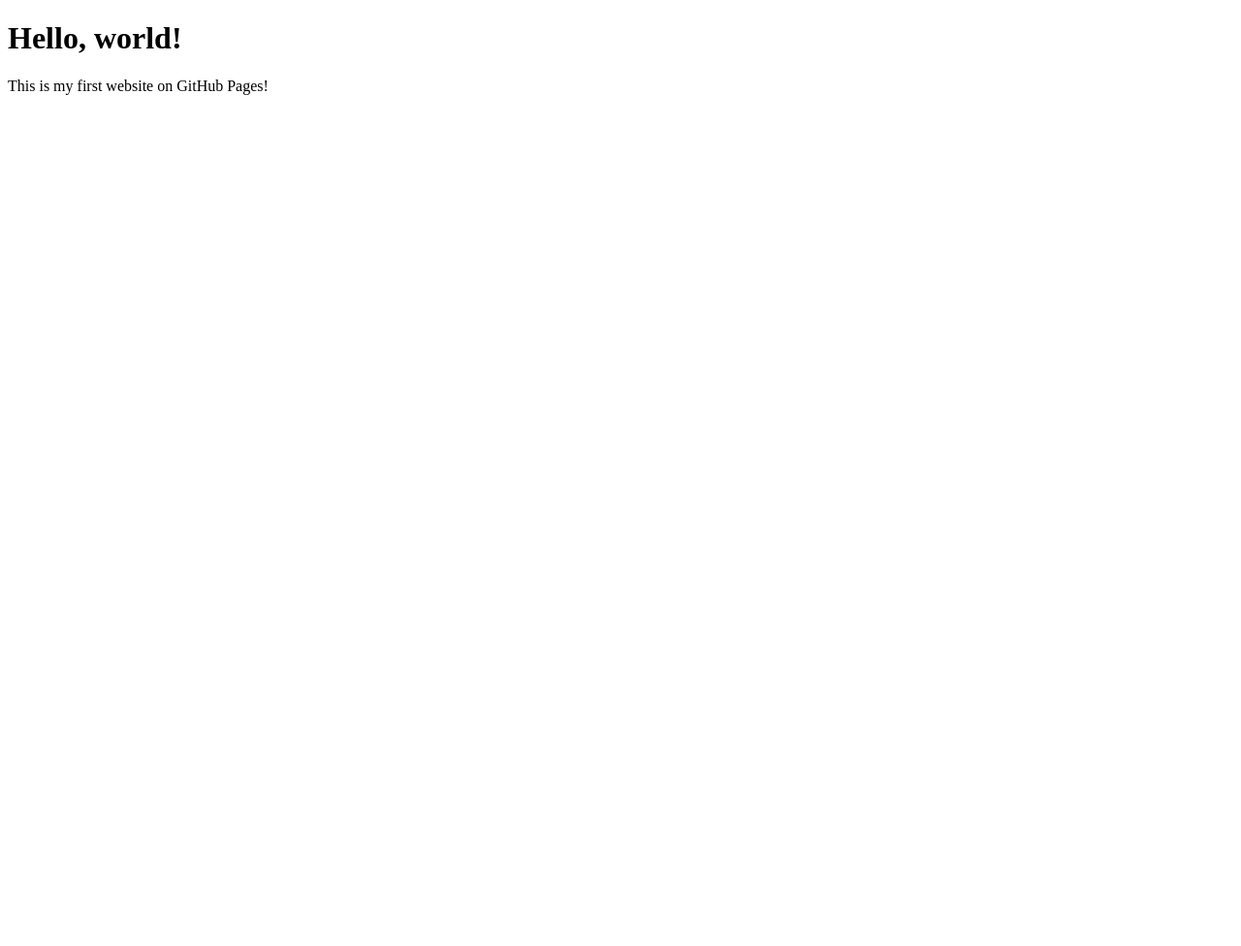
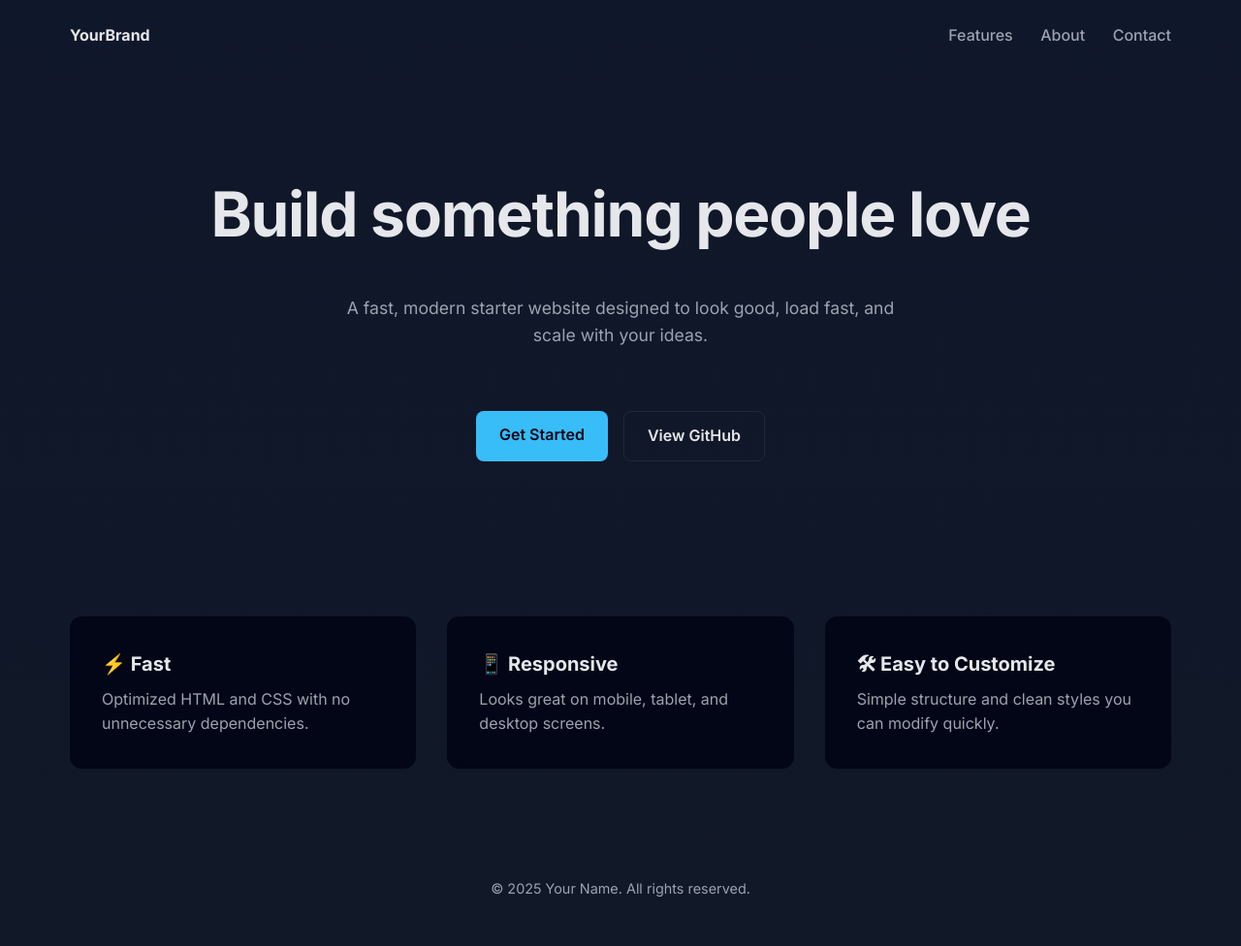
Before and after one commit to davethrow20/initial, a plain HTML site: page index.html in a window 1280 px wide. Shown: the whole page at 97% size. Before the commit the page ends 800 px from the top, so only its background shows below. Drawn offline with Linux system fonts and the light colour scheme.

Commit message:
Update index.html

```diff
--- a/index.html
+++ b/index.html
@@ -1,10 +1,199 @@
 <!DOCTYPE html>
-<html>
+<html lang="en">
 <head>
-    <title>My First Website</title>
+  <meta charset="UTF-8" />
+  <meta name="viewport" content="width=device-width, initial-scale=1" />
+
+  <title>Your Website Name</title>
+  <meta name="description" content="A modern website starter built with clean HTML and CSS." />
+  <meta name="author" content="Your Name" />
+
+  <!-- Favicon -->
+  <link rel="icon" href="/public/favicon.ico" />
+
+  <!-- Fonts -->
+  <link rel="preconnect" href="https://fonts.googleapis.com">
+  <link rel="preconnect" href="https://fonts.gstatic.com" crossorigin>
+  <link href="https://fonts.googleapis.com/css2?family=Inter:wght@400;500;600;700&display=swap" rel="stylesheet">
+
+  <style>
+    :root {
+      --bg: #0f172a;
+      --bg-light: #111827;
+      --text: #e5e7eb;
+      --muted: #9ca3af;
+      --primary: #38bdf8;
+      --card: #020617;
+    }
+
+    * {
+      box-sizing: border-box;
+      margin: 0;
+      padding: 0;
+    }
+
+    body {
+      font-family: Inter, system-ui, sans-serif;
+      background: linear-gradient(180deg, var(--bg), var(--bg-light));
+      color: var(--text);
+      line-height: 1.6;
+    }
+
+    a {
+      color: inherit;
+      text-decoration: none;
+    }
+
+    header {
+      padding: 1.5rem 2rem;
+      display: flex;
+      justify-content: space-between;
+      align-items: center;
+      max-width: 1200px;
+      margin: auto;
+    }
+
+    header nav a {
+      margin-left: 1.5rem;
+      color: var(--muted);
+      font-weight: 500;
+    }
+
+    header nav a:hover {
+      color: var(--text);
+    }
+
+    .hero {
+      max-width: 1200px;
+      margin: auto;
+      padding: 6rem 2rem;
+      display: grid;
+      grid-template-columns: 1fr;
+      gap: 2rem;
+      text-align: center;
+    }
+
+    .hero h1 {
+      font-size: clamp(2.5rem, 5vw, 4rem);
+      font-weight: 700;
+      letter-spacing: -0.02em;
+    }
+
+    .hero p {
+      color: var(--muted);
+      font-size: 1.1rem;
+      max-width: 600px;
+      margin: auto;
+    }
+
+    .hero .buttons {
+      margin-top: 2rem;
+      display: flex;
+      gap: 1rem;
+      justify-content: center;
+      flex-wrap: wrap;
+    }
+
+    .btn {
+      padding: 0.75rem 1.5rem;
+      border-radius: 0.5rem;
+      font-weight: 600;
+      border: none;
+      cursor: pointer;
+    }
+
+    .btn.primary {
+      background: var(--primary);
+      color: #020617;
+    }
+
+    .btn.secondary {
+      background: transparent;
+      border: 1px solid #1f2933;
+      color: var(--text);
+    }
+
+    .features {
+      max-width: 1200px;
+      margin: auto;
+      padding: 4rem 2rem;
+      display: grid;
+      grid-template-columns: repeat(auto-fit, minmax(250px, 1fr));
+      gap: 2rem;
+    }
+
+    .feature {
+      background: var(--card);
+      border-radius: 0.75rem;
+      padding: 2rem;
+      border: 1px solid #020617;
+    }
+
+    .feature h3 {
+      margin-bottom: 0.5rem;
+      font-size: 1.25rem;
+    }
+
+    .feature p {
+      color: var(--muted);
+    }
+
+    footer {
+      text-align: center;
+      padding: 3rem 2rem;
+      color: var(--muted);
+      font-size: 0.9rem;
+    }
+  </style>
 </head>
+
 <body>
-    <h1>Hello, world!</h1>
-    <p>This is my first website on GitHub Pages!</p>
+
+  <header>
+    <strong>YourBrand</strong>
+    <nav>
+      <a href="#features">Features</a>
+      <a href="#about">About</a>
+      <a href="#contact">Contact</a>
+    </nav>
+  </header>
+
+  <main>
+    <section class="hero">
+      <h1>Build something people love</h1>
+      <p>
+        A fast, modern starter website designed to look good,
+        load fast, and scale with your ideas.
+      </p>
+      <div class="buttons">
+        <a href="#" class="btn primary">Get Started</a>
+        <a href="#" class="btn secondary">View GitHub</a>
+      </div>
+    </section>
+
+    <section id="features" class="features">
+      <div class="feature">
+        <h3>⚡ Fast</h3>
+        <p>Optimized HTML and CSS with no unnecessary dependencies.</p>
+      </div>
+      <div class="feature">
+        <h3>📱 Responsive</h3>
+        <p>Looks great on mobile, tablet, and desktop screens.</p>
+      </div>
+      <div class="feature">
+        <h3>🛠 Easy to Customize</h3>
+        <p>Simple structure and clean styles you can modify quickly.</p>
+      </div>
+    </section>
+  </main>
+
+  <footer>
+    © <span id="year"></span> Your Name. All rights reserved.
+  </footer>
+
+  <script>
+    document.getElementById("year").textContent = new Date().getFullYear();
+  </script>
+
 </body>
 </html>
```
